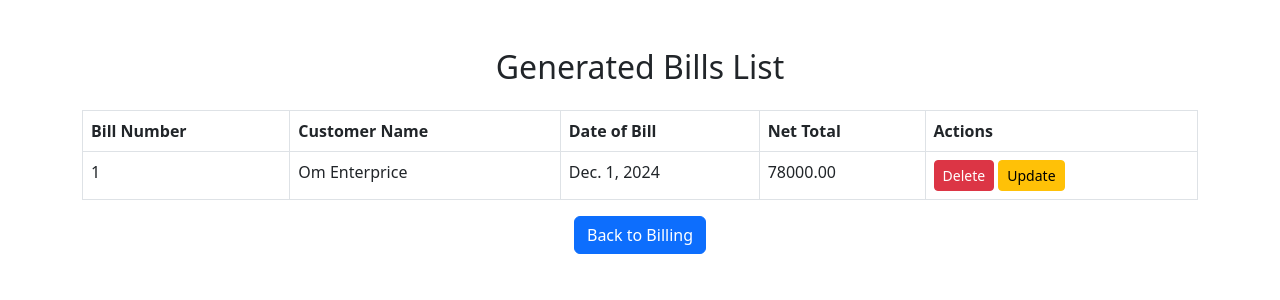
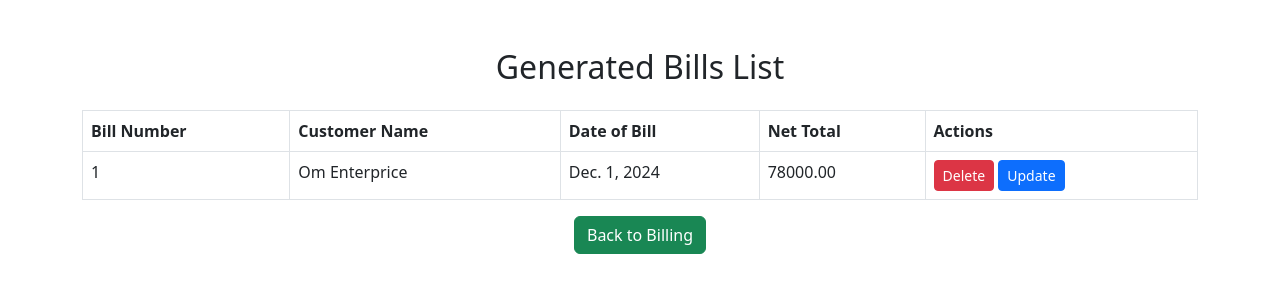
Before and after one commit to JayPatel0870/Project, a Django app: page /bill/bills/ in a window 1280 px wide. Shown: the part 56-356 px from the top of the page. Run offline with Django 5.2, Linux system fonts and the light colour scheme; data comes from the database, SQL or seed files in the repository.

Commit message:
Add files via upload

```diff
--- a/bill/templates/bill_list.html
+++ b/bill/templates/bill_list.html
@@ -58,7 +58,8 @@
                             {% csrf_token %}
                             <button type="submit" class="btn btn-danger btn-sm">Delete</button>
                         </form>
-                        <a href="{% url 'update_bill' bill.id %}" class="btn btn-warning btn-sm">Update</a>
+                        <a href="{% url 'update_bill' bill.id %}" class="btn btn-primary btn-sm">Update</a>
+
                     </td>
                 </tr>
                 {% empty %}
@@ -70,7 +71,7 @@
         </table>
 
         <div class="text-center">
-            <a href="{% url 'bill' %}" class="btn btn-primary">Back to Billing</a>
+            <a href="{% url 'bill' %}" class="btn btn-success">Back to Billing</a>
         </div>
     </div>
 
```
